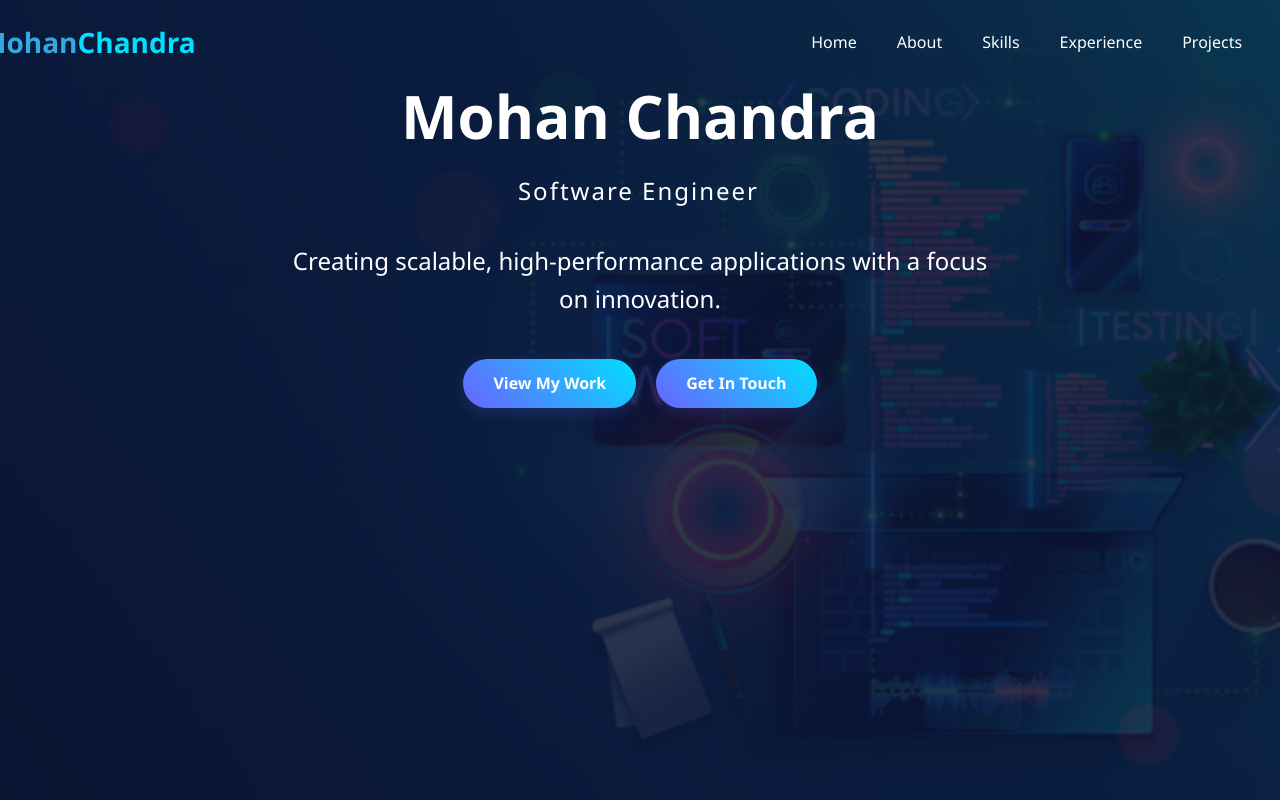
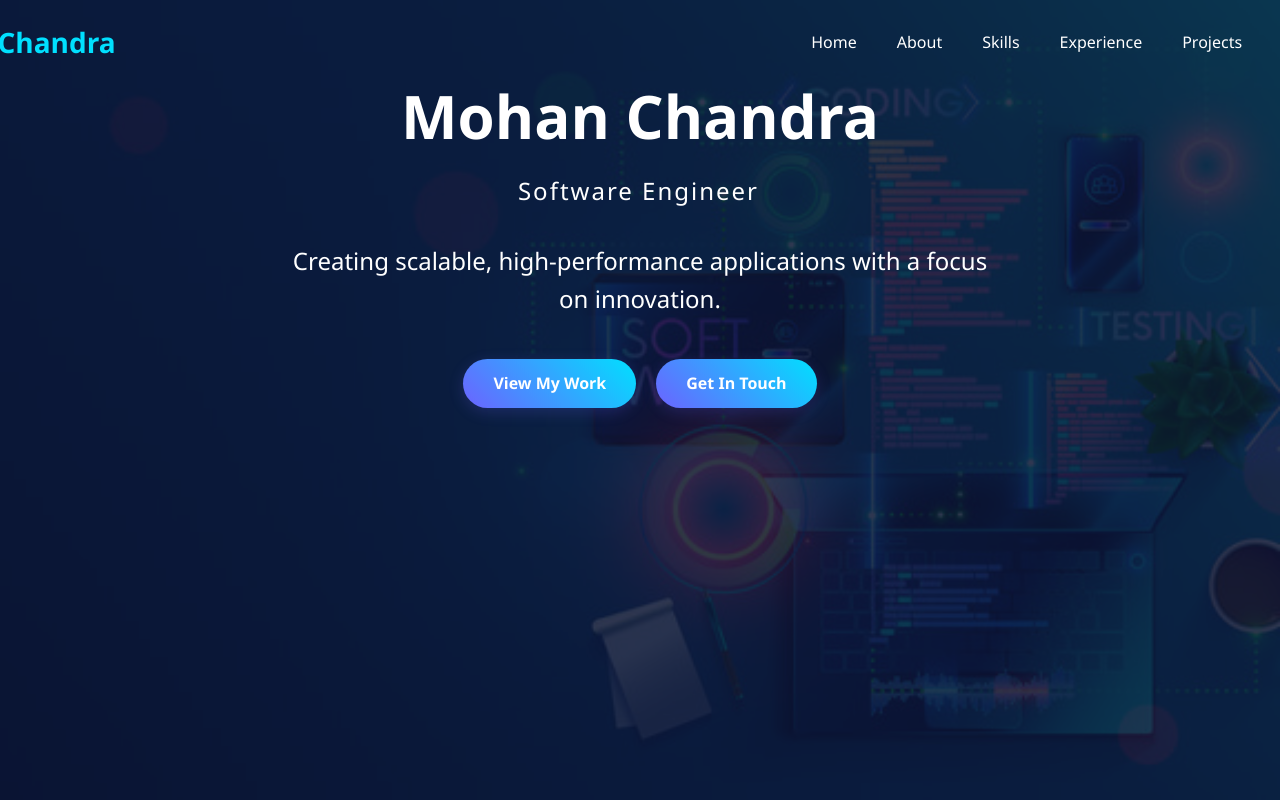
Before and after one commit to mohanrangu07/portfolio, a plain HTML site: page index.html in a window 1280 px wide. Shown: the top 800 px of the page. Drawn offline with Linux system fonts and the light colour scheme.

Commit message:
Update index.html

```diff
--- a/index.html
+++ b/index.html
@@ -106,7 +106,7 @@
             font-weight: 700;
             color: rgb(52,169,223);
             text-decoration: none;
-            margin-left: -80px
+            margin-left: -160px
         }
 
         .logo span {
```
